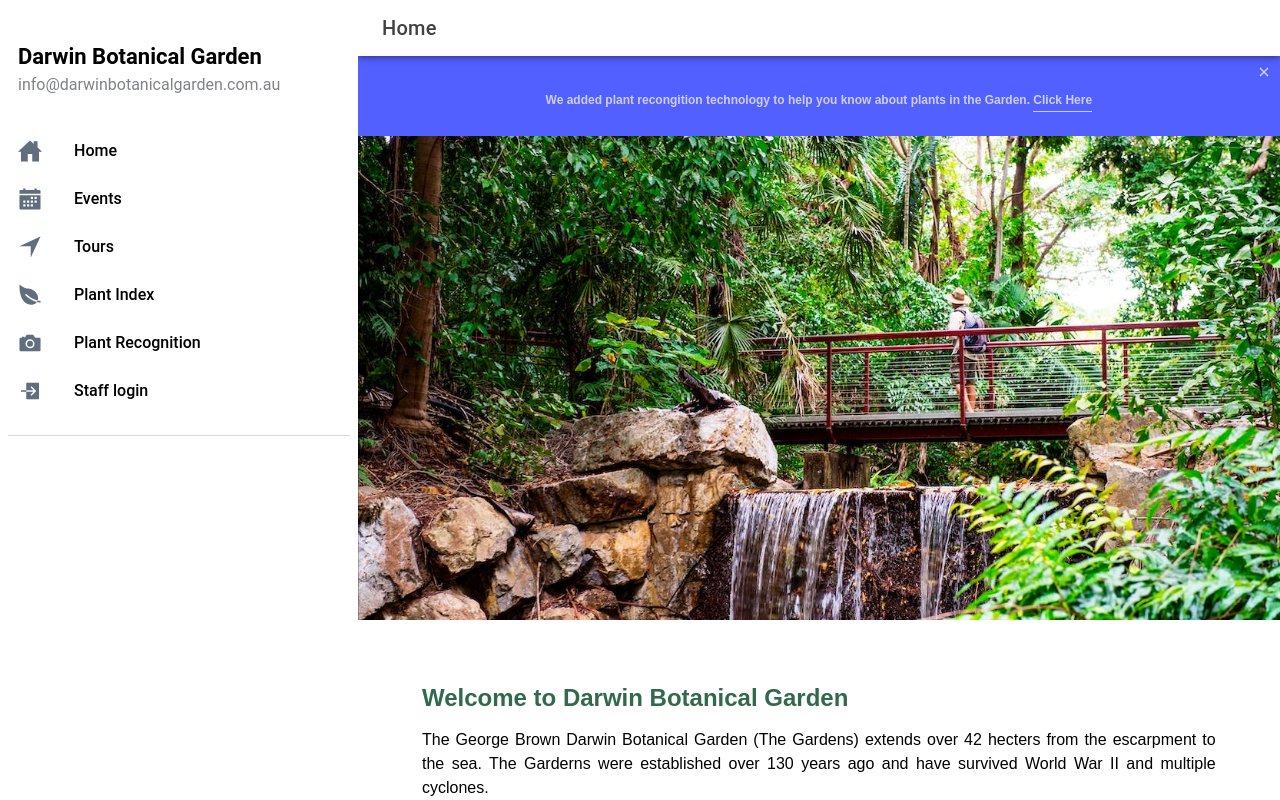
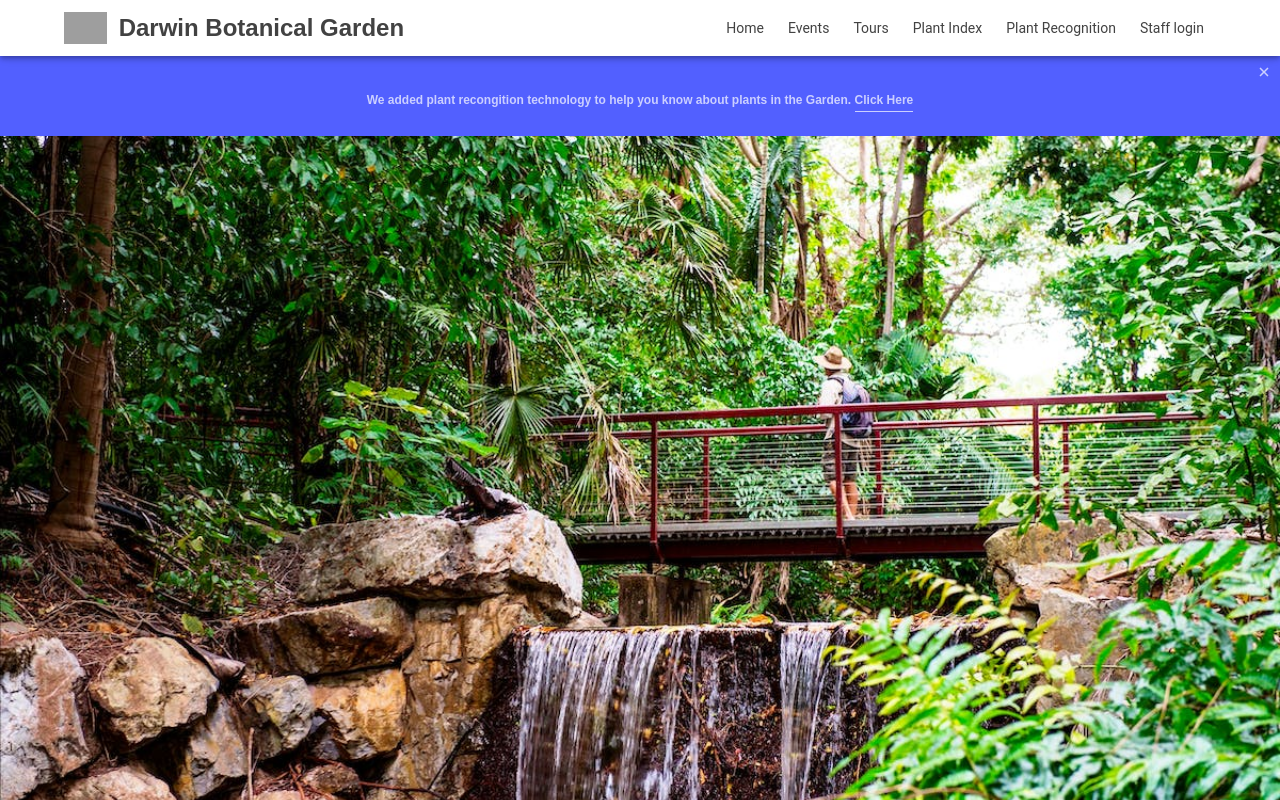
Before and after one commit to looja1999/Darwin-Botanical-Garden, a React (Create React App) app: page /page/home in a window 1280 px wide. Built offline with nearby package versions, Linux system fonts and the light colour scheme; grey boxes are pictures that could not be loaded.

Commit message:
Updated Nav for Larger Screen

```diff
--- a/src/components/HeaderComponent.tsx
+++ b/src/components/HeaderComponent.tsx
@@ -5,6 +5,7 @@ import {
   IonMenuButton,
   IonTitle,
 } from "@ionic/react";
+import Navbar from "./Navbar";
 
 type HeaderProps = {
   title: string;
@@ -13,11 +14,15 @@ type HeaderProps = {
 const Header = (props: HeaderProps) => {
   return (
     <IonHeader>
-      <IonToolbar>
+      <IonToolbar className="md:hidden">
         <IonButtons slot="start">
           <IonMenuButton />
         </IonButtons>
         <IonTitle>{props.title}</IonTitle>
+      </IonToolbar>
+
+      <IonToolbar className="hidden md:block">
+        <Navbar title="Home" />
       </IonToolbar>
     </IonHeader>
   );
--- a/src/components/Menu.tsx
+++ b/src/components/Menu.tsx
@@ -77,7 +77,7 @@ const Menu: React.FC = () => {
   const location = useLocation();
 
   return (
-    <IonMenu contentId="main" type="overlay">
+    <IonMenu contentId="main" type="push" className="md:hidden">
       <IonContent>
         <IonList id="inbox-list">
           <IonListHeader>Darwin Botanical Garden</IonListHeader>
--- /dev/null
+++ b/src/components/Navbar.tsx
@@ -0,0 +1,50 @@
+import React from "react";
+import styles from "../styles";
+import { navs } from "../constants";
+import { NavLink, useLocation } from "react-router-dom";
+import { IonList, IonItem, IonLabel, IonNavLink } from "@ionic/react";
+
+type NavbarProps = {
+  title: string;
+};
+
+const Navbar = (props: NavbarProps) => {
+  const location = useLocation();
+
+  return (
+    <nav className={`border-gray-200 w-full`}>
+      <div className={`mx-[64px] flex justify-between items-center`}>
+        <a href="https://flowbite.com/" className="flex items-center">
+          <img
+            src="https://flowbite.com/docs/images/logo.svg"
+            className="h-8 mr-3"
+            alt="Flowbite Logo"
+          />
+          <span className="self-center text-2xl font-nunito font-semibold whitespace-nowrap dark:text-white">
+            Darwin Botanical Garden
+          </span>
+        </a>
+
+        <ul>
+          <li>
+            {navs.map((nav) => (
+              <NavLink
+                to={nav.url}
+                className={`
+                  ${
+                    location.pathname === nav.url
+                      ? "text-primary font-bold"
+                      : ""
+                  } text-sm p-3`}
+              >
+                {nav.title}
+              </NavLink>
+            ))}
+          </li>
+        </ul>
+      </div>
+    </nav>
+  );
+};
+
+export default Navbar;
--- a/src/components/index.ts
+++ b/src/components/index.ts
@@ -3,6 +3,7 @@ import HeaderComponent from "./HeaderComponent";
 import Menu from "./Menu";
 import TopNotificationComponent from "./TopNotificationComponent";
 import EventSmall from "./EventSmall";
+import Navbar from "./Navbar";
 
 export {
   ExploreContainer,
@@ -10,4 +11,5 @@ export {
   HeaderComponent,
   TopNotificationComponent,
   EventSmall,
+  Navbar,
 };
--- a/src/constants/index.ts
+++ b/src/constants/index.ts
@@ -15,3 +15,30 @@ export const Weekdays: string[] = [
   "Saturday",
   "Sunday",
 ];
+
+export const navs = [
+  {
+    title: "Home",
+    url: "/page/Home",
+  },
+  {
+    title: "Events",
+    url: "/page/Events",
+  },
+  {
+    title: "Tours",
+    url: "/page/Tours",
+  },
+  {
+    title: "Plant Index",
+    url: "/page/Plant-Index",
+  },
+  {
+    title: "Plant Recognition",
+    url: "/page/Plant-Recognition",
+  },
+  {
+    title: "Staff login",
+    url: "/page/login",
+  },
+];
--- a/src/pages/Home.tsx
+++ b/src/pages/Home.tsx
@@ -4,6 +4,9 @@ import {
   HeaderComponent,
   TopNotificationComponent,
 } from "../components";
+import { useHistory } from "react-router";
+
+// Style sheet
 import styles from "../styles";
 
 // Constants
@@ -16,6 +19,8 @@ import { useState } from "react";
 const Home: React.FC = () => {
   const [showDetailInfo, setShowDetailInfo] = useState<boolean>(false);
   const [showNotification, setShowNotification] = useState<boolean>(true);
+
+  const history = useHistory();
 
   const showNotificationHandler = () => {
     setShowNotification((prev) => !prev);
@@ -92,11 +97,21 @@ const Home: React.FC = () => {
           {/* Upcoming events */}
           <div className="mt-12">
             <h2 className="text-[18px] font-semibold ">Upcoming events</h2>
-            <div className="w-full mt-4 grid grid-rows-1 md:grid-cols-3 gap-4">
+            <div className="w-full grid grid-rows-1 md:grid-cols-3 gap-4">
               <EventSmall />
               <EventSmall />
               <EventSmall />
-              <EventSmall />
+            </div>
+            <div className="w-full mt-4 flex items-center justify-center">
+              <IonButton
+                color="dark"
+                onClick={(e) => {
+                  e.preventDefault();
+                  history.push("/page/events");
+                }}
+              >
+                See all
+              </IonButton>
             </div>
           </div>
         </div>
```
